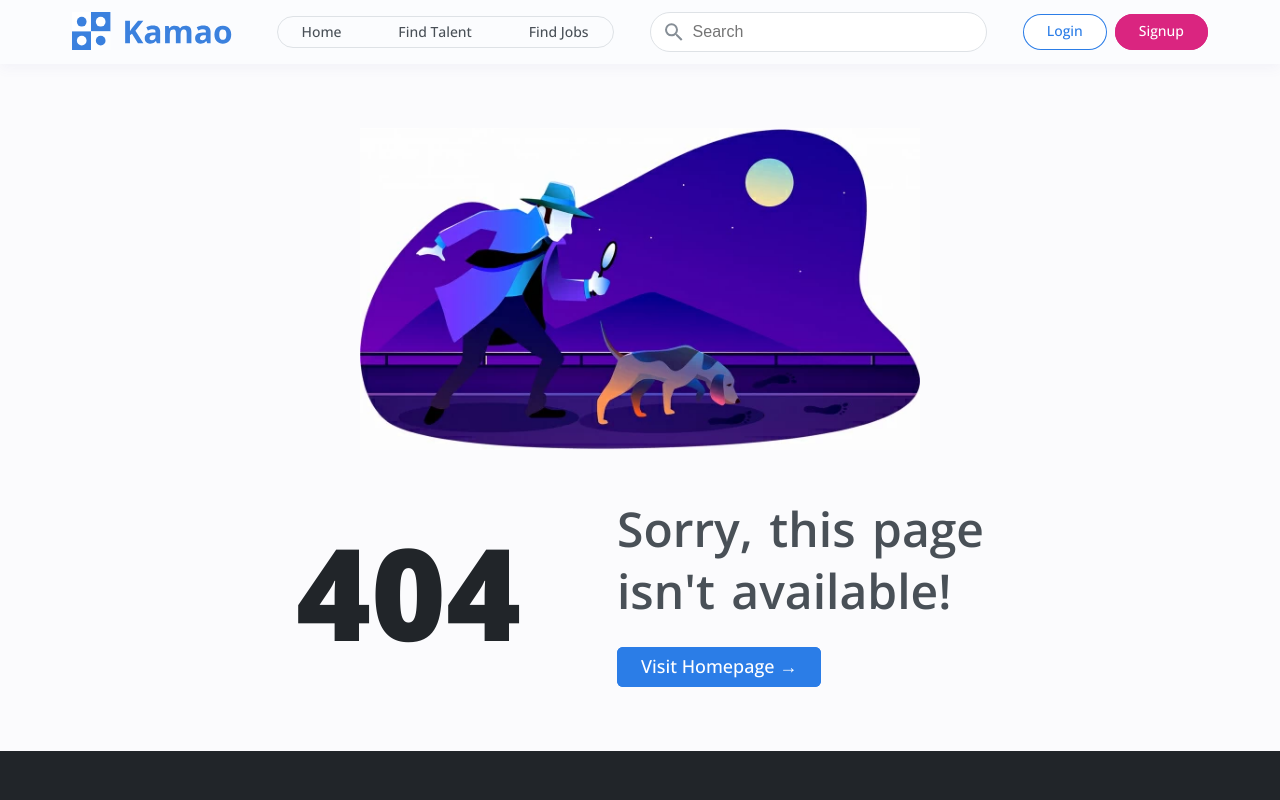
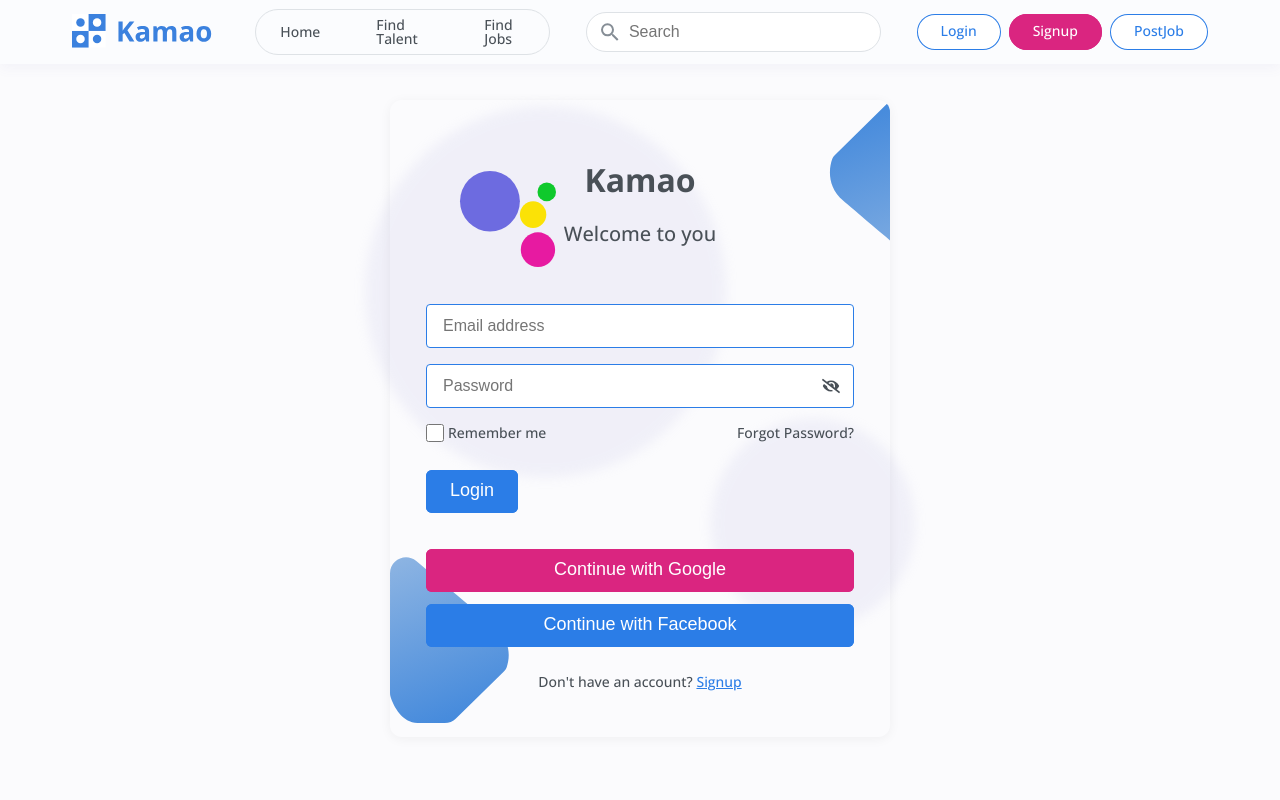
Before and after one commit to Nischal2015/minor_project, a React (Create React App) app in the folder frontend/: page /postjob in a window 1280 px wide. Shown: the top 800 px of the page. Built offline with nearby package versions, Linux system fonts and the light colour scheme.

Commit message:
Started working for posting job

```diff
--- a/frontend/src/App.js
+++ b/frontend/src/App.js
@@ -13,6 +13,7 @@ const Bidding = lazy(() => import("./pages/Bidding/Bidding"));
 const Jobs = lazy(() => import("./pages/Jobs/Jobs"));
 const Landing = lazy(() => import("./pages/Landing/Landing"));
 const Login = lazy(() => import("./pages/Entry/Login"));
+const PostJob = lazy(() => import("./pages/Entry/PostJob"));
 const NotFound = lazy(() => import("./pages/NotFound/NotFound"));
 const Profile = lazy(() => import("./pages/Profile/Profile"));
 const Signup = lazy(() => import("./pages/Entry/Signup"));
@@ -34,6 +35,7 @@ const App = () => {
             <Route path=":id" element={<Bidding />} />
           </Route>
           <Route path="login" element={<Login />} />
+          <Route path="postjob" element={<PostJob />} />
           <Route path="talent" element={<Outlet />}>
             <Route index element={<Talent />} />
             <Route path=":id" element={<Profile />} />
--- a/frontend/src/components/Navigation/CTAList.js
+++ b/frontend/src/components/Navigation/CTAList.js
@@ -26,6 +26,16 @@ const CTAList = () => {
           Signup
         </CustomNavLink>
       </li>
+      <li>
+        <CustomNavLink
+          to="/postjob"
+          variant="outline rounded"
+          ariaLabel="Post Job into website"
+          style={ctaStyle}
+        >
+          PostJob
+        </CustomNavLink>
+      </li>
     </React.Fragment>
   );
 };
--- /dev/null
+++ b/frontend/src/pages/Entry/PostJob.js
@@ -0,0 +1,148 @@
+import React, { useState, useEffect } from "react";
+import Button from "../../components/UI/Button/Button";
+import Card from "../../components/UI/Card/Card";
+import LoginInput from "../../components/UI/Input/LoginInput";
+import PasswordInput from "../../components/UI/Input/PasswordInput";
+
+// import axios from "axios";
+
+import { useForm } from "react-hook-form";
+
+import { Link, useLocation, useNavigate } from "react-router-dom";
+
+import styles from "./Login.module.scss";
+
+const PostJob = () => {
+  const {
+    register,
+    handleSubmit,
+    reset,
+    formState: { errors, isSubmitSuccessful },
+  } = useForm({
+    defaultValues: {
+      email: "",
+      password: "",
+      repassword: "",
+    },
+  });
+
+  // const registerUser = async (formData) => {
+  //   try {
+  //     const response = await axios.post("/register/", formData);
+  //     console.log(response);
+  //   } catch (error) {
+  //     console.log(error);
+  //   }
+  // };
+
+  const [containsSignup, setContainsSignup] = useState(false);
+
+  let location = useLocation();
+  const navigate = useNavigate();
+
+  const locationPath = location.pathname;
+
+  // This is used to reset the form on succesful submission
+  useEffect(() => {
+    if (isSubmitSuccessful) {
+      reset({
+        email: "",
+        password: "",
+      });
+    }
+  }, [reset, isSubmitSuccessful]);
+
+  useEffect(() => {
+    setContainsSignup(locationPath.includes("signup"));
+  }, [locationPath]);
+
+  return (
+    <form
+      onSubmit={handleSubmit((data) => {
+        console.log(data);
+        // Later will be handled for fetching data from database
+      })}
+    >
+      <Card className={styles.login} role="group" ariaLabelledBy="kamao">
+        <div className={styles.login__header}>
+          <h2 className="heading--secondary" id="kamao">
+            Kamao
+          </h2>
+          <span>Welcome to you</span>
+        </div>
+        <div className={styles.login__description}>
+          {/* Email */}
+          <LoginInput
+            type="email"
+            name="email"
+            placeholder="Email address"
+            register={register}
+            errors={errors}
+          />
+
+          {/* Password */}
+          <PasswordInput
+            name="password"
+            placeholder="Password"
+            errors={errors}
+            register={register}
+          />
+
+          {/* Retype password */}
+          {containsSignup && (
+            <PasswordInput
+              name="repassword"
+              placeholder="Retype Password"
+              errors={errors}
+              register={register}
+            />
+          )}
+
+          <div className={styles.login__constraints}>
+            <span>
+              <input type="checkbox" id="remember" />
+              <label htmlFor="remember">Remember me</label>
+            </span>
+            <span>Forgot Password?</span>
+          </div>
+        </div>
+        <div className={styles.login__footer}>
+          {containsSignup ? (
+            <Button
+              onClick={() => {
+                navigate("username");
+              }}
+            >
+              Signup
+            </Button>
+          ) : (
+            <Button type="submit">Login</Button>
+          )}
+          <div className={styles["login__footer--other"]}>
+            <Button variant="tertiary">Continue with Google</Button>
+            <Button>Continue with Facebook</Button>
+          </div>
+        </div>
+        <p className={styles.login__signup}>
+          {containsSignup ? (
+            <>
+              Already have an account?{" "}
+              <Link to="/login" className={styles["login__signup--link"]}>
+                Login
+              </Link>
+            </>
+          ) : (
+            <>
+              Don't have an account?{" "}
+              <Link to="/signup" className={styles["login__signup--link"]}>
+                Signup
+              </Link>
+            </>
+          )}
+        </p>
+      </Card>
+    </form>
+  );
+};
+
+export default PostJob;
```
